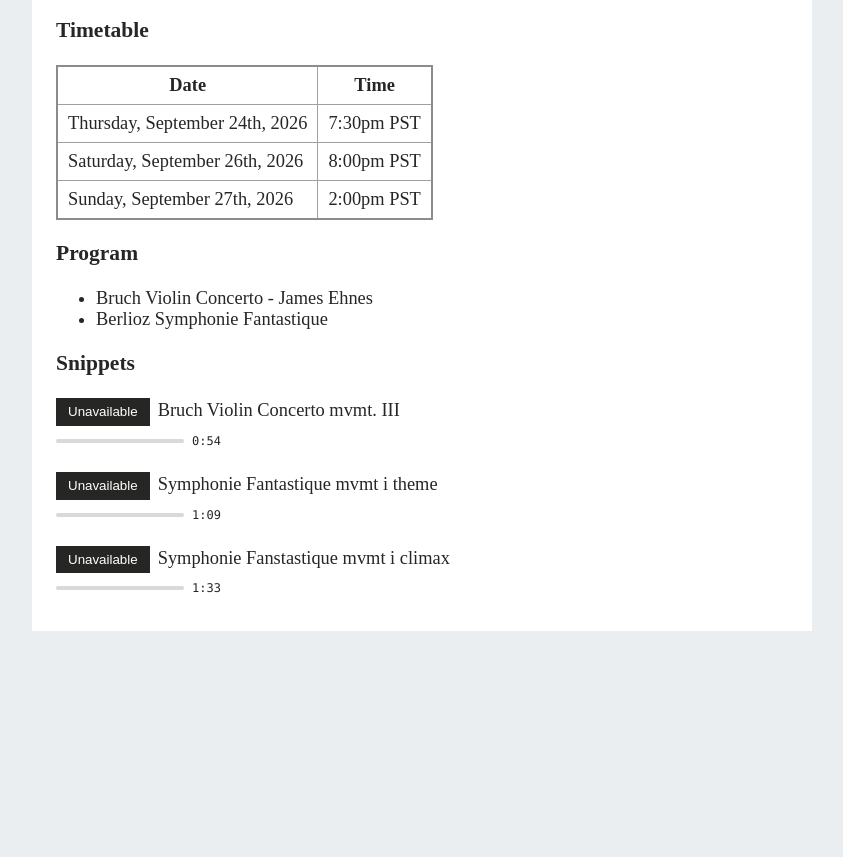
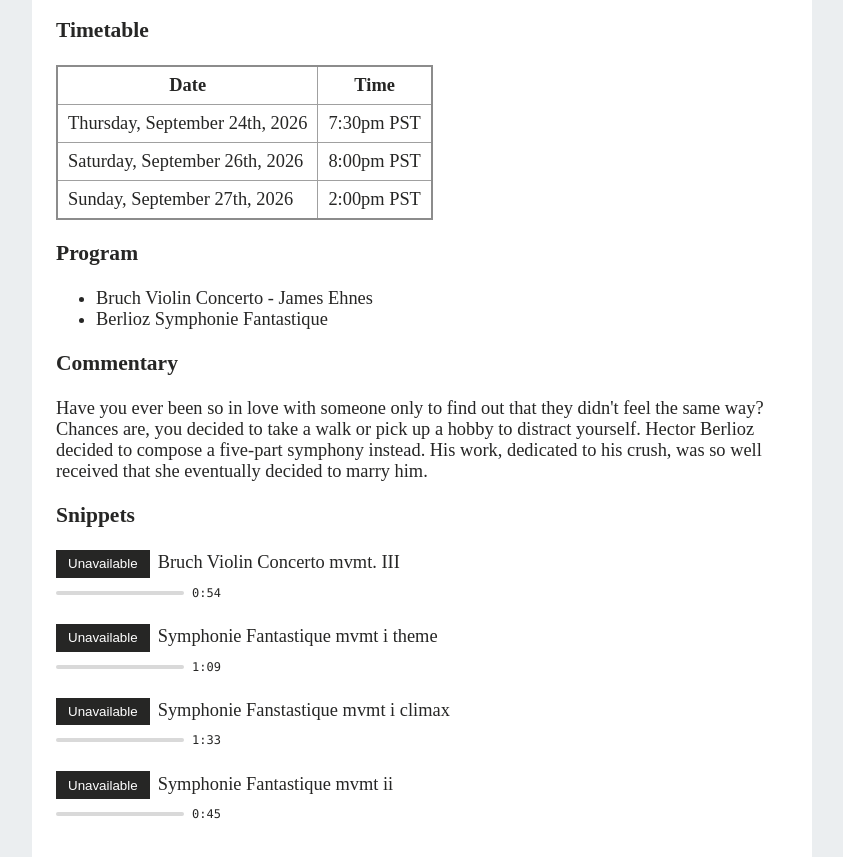
Before and after one commit to DongjiY/DongjiY.github.io, a website built with Vite: page symphony/concert/bruch-violin-symphonie-fantastique.html in a window 1280 px wide. Shown: the part 211-1068 px from the top of the page, without its empty margins (218-1061 px from the left). Before the commit the page ends 842 px from the top, so only its background shows below. Built offline with nearby package versions, Linux system fonts and the light colour scheme.

Commit message:
add missed snippet

```diff
--- a/symphony/concert/bruch-violin-symphonie-fantastique.html
+++ b/symphony/concert/bruch-violin-symphonie-fantastique.html
@@ -60,6 +60,16 @@
         </ul>
       </section>
       <section class="text-base">
+        <h3>Commentary</h3>
+        <p>
+          Have you ever been so in love with someone only to find out that they
+          didn&apos;t feel the same way? Chances are, you decided to take a walk
+          or pick up a hobby to distract yourself. Hector Berlioz decided to
+          compose a five-part symphony instead. His work, dedicated to his
+          crush, was so well received that she eventually decided to marry him.
+        </p>
+      </section>
+      <section class="text-base">
         <h3>Snippets</h3>
         <div class="snippets">
           <audio-preview
@@ -67,18 +77,27 @@
             start="17:35"
             end="18:29"
             label="Bruch Violin Concerto mvmt. III"
-          ></audio-preview
-          ><audio-preview
+          ></audio-preview>
+
+          <audio-preview
             url="https://youtu.be/AgXW-57UDMc"
             start="1:54"
             end="3:03"
             label="Symphonie Fantastique mvmt i theme"
-          ></audio-preview
-          ><audio-preview
+          ></audio-preview>
+
+          <audio-preview
             url="https://youtu.be/5HgqPpjIH5c"
             start="11:59"
             end="13:32"
             label="Symphonie Fanstastique mvmt i climax"
+          ></audio-preview>
+
+          <audio-preview
+            url="https://youtu.be/5HgqPpjIH5c?si=exA5So435AY2MSEu"
+            start="15:49"
+            end="16:34"
+            label="Symphonie Fantastique mvmt ii"
           ></audio-preview>
         </div>
       </section>
```
